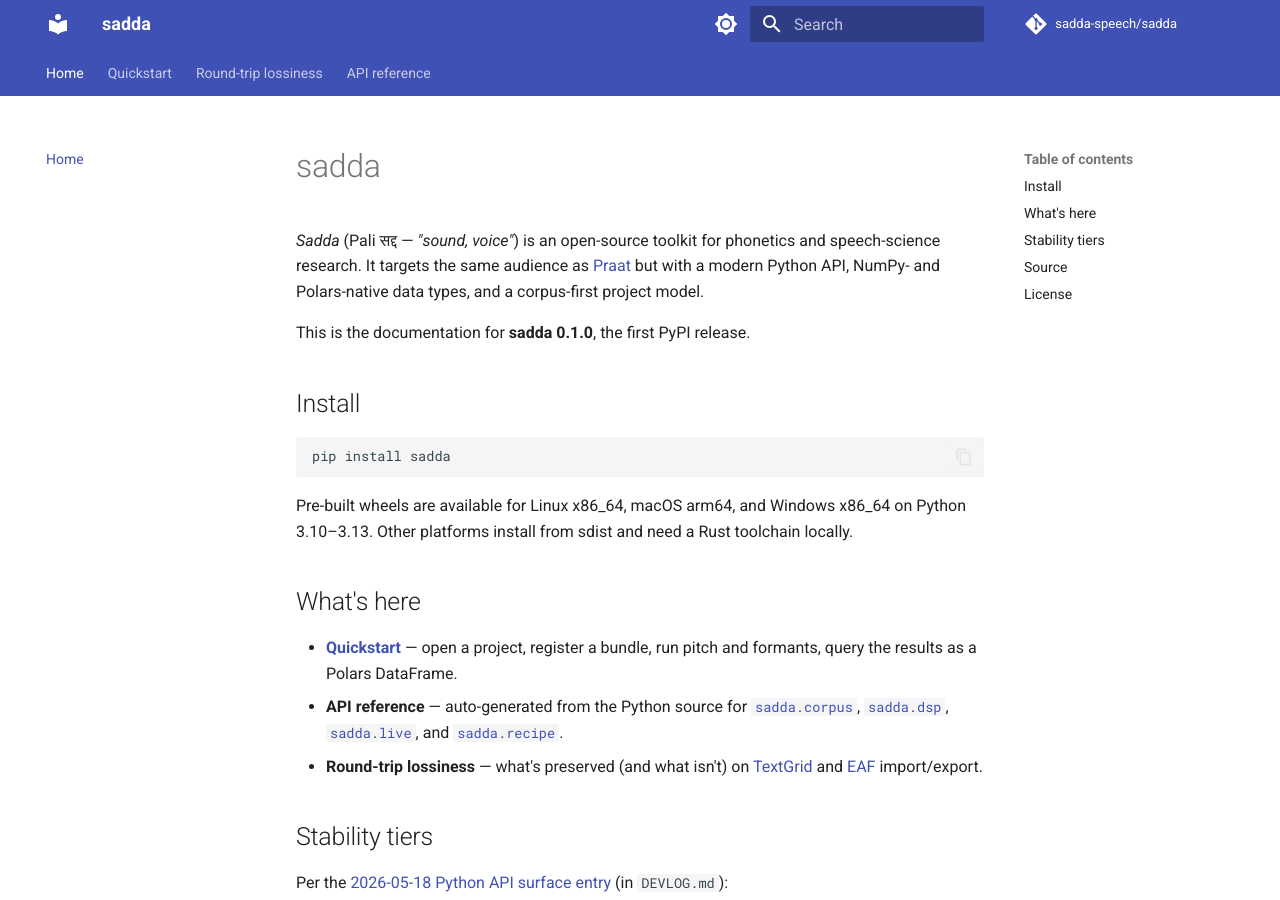
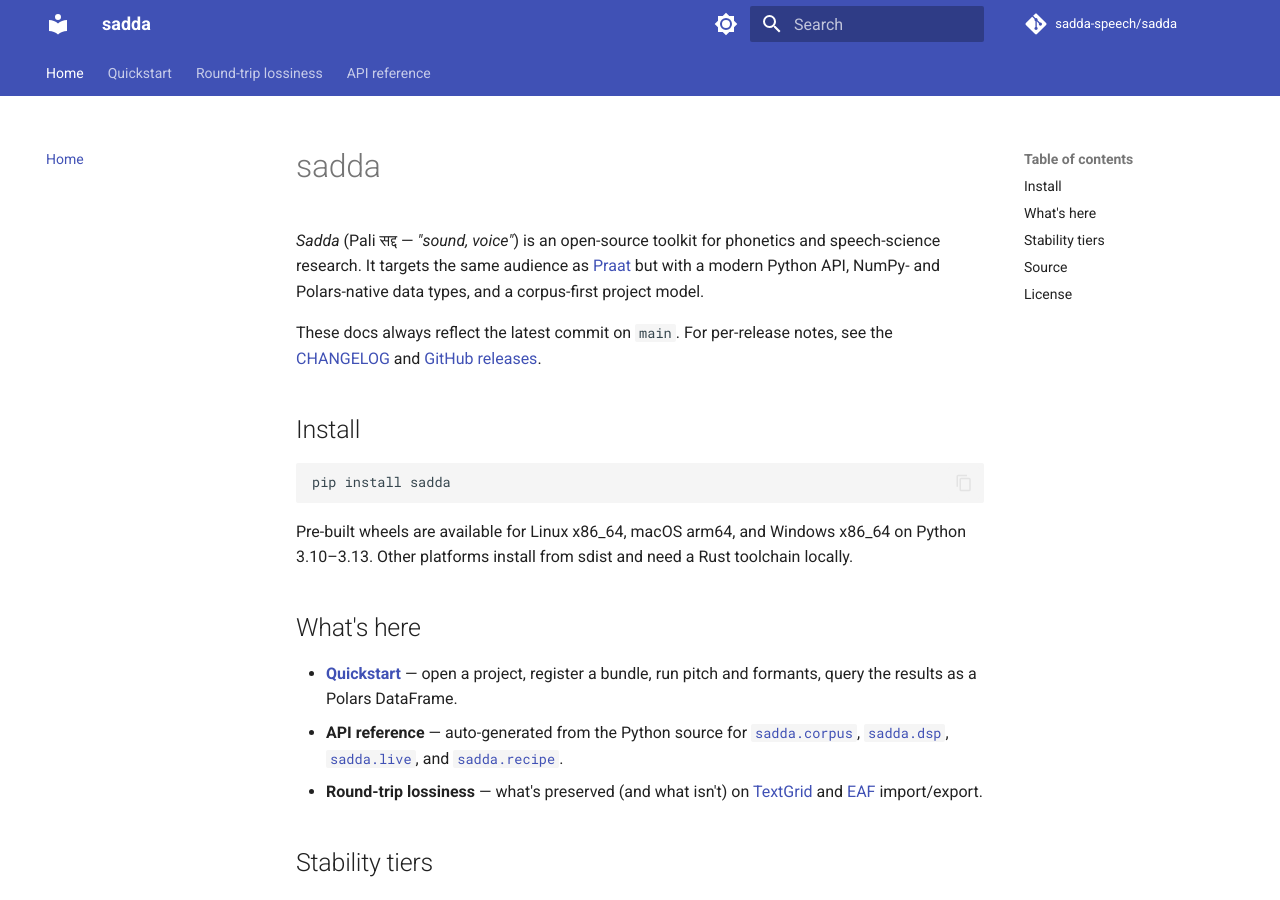
Before and after one commit to sadda-speech/sadda, an MkDocs documentation site: the page built from docs/index.md, in a window 1280 px wide and 900 px high. Built offline with MkDocs 1.6.1 and Material for MkDocs 9.7.7, drawn with Linux system fonts in a browser that asks for light colours; comment, search, counter and statistics services are not loaded.

Commit message:
docs: drop hardcoded version reference; refresh stubs
- docs/index.md: drop the "this is the documentation for sadda
  0.1.0" line — it'd go stale on every release, and per-release
  notes live in CHANGELOG.md / GitHub releases anyway. Replaced
  with a generic "always reflects main" + links to the two
  authoritative sources.
- python/sadda/_native/__init__.pyi: regenerated. import_eaf /
  export_eaf were on PyProject but their docstrings weren't in
  the stubs (added in D2 without re-running stub_gen at the
  time). +20 lines, no API changes.

```diff
--- a/docs/index.md
+++ b/docs/index.md
@@ -5,7 +5,10 @@ phonetics and speech-science research. It targets the same audience as
 [Praat](https://www.fon.hum.uva.nl/praat/) but with a modern Python API,
 NumPy- and Polars-native data types, and a corpus-first project model.
 
-This is the documentation for **sadda 0.1.0**, the first PyPI release.
+These docs always reflect the latest commit on `main`. For per-release
+notes, see the
+[CHANGELOG](https://github.com/sadda-speech/sadda/blob/main/CHANGELOG.md)
+and [GitHub releases](https://github.com/sadda-speech/sadda/releases).
 
 ## Install
 
```
Also changed, not shown: 1 other file.
